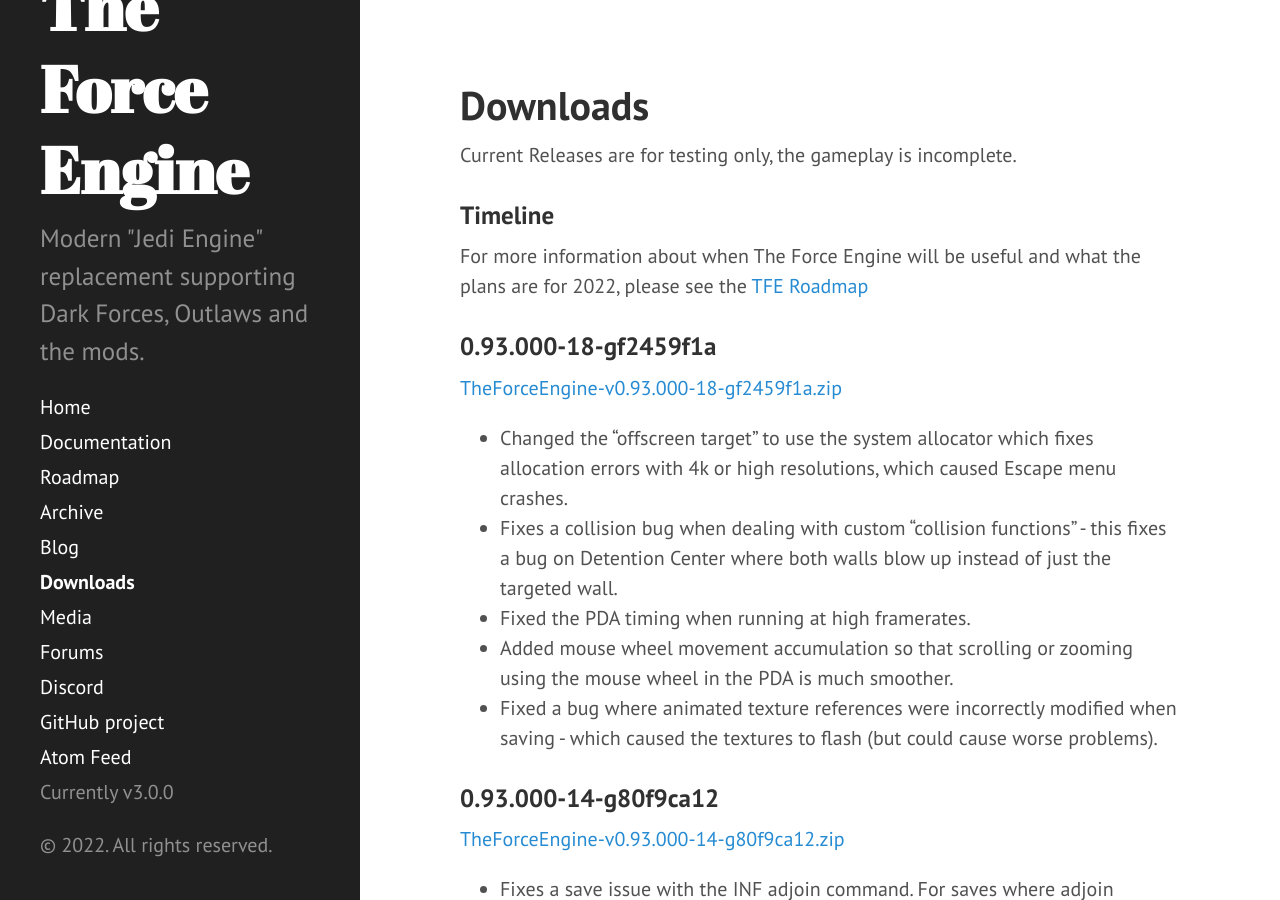
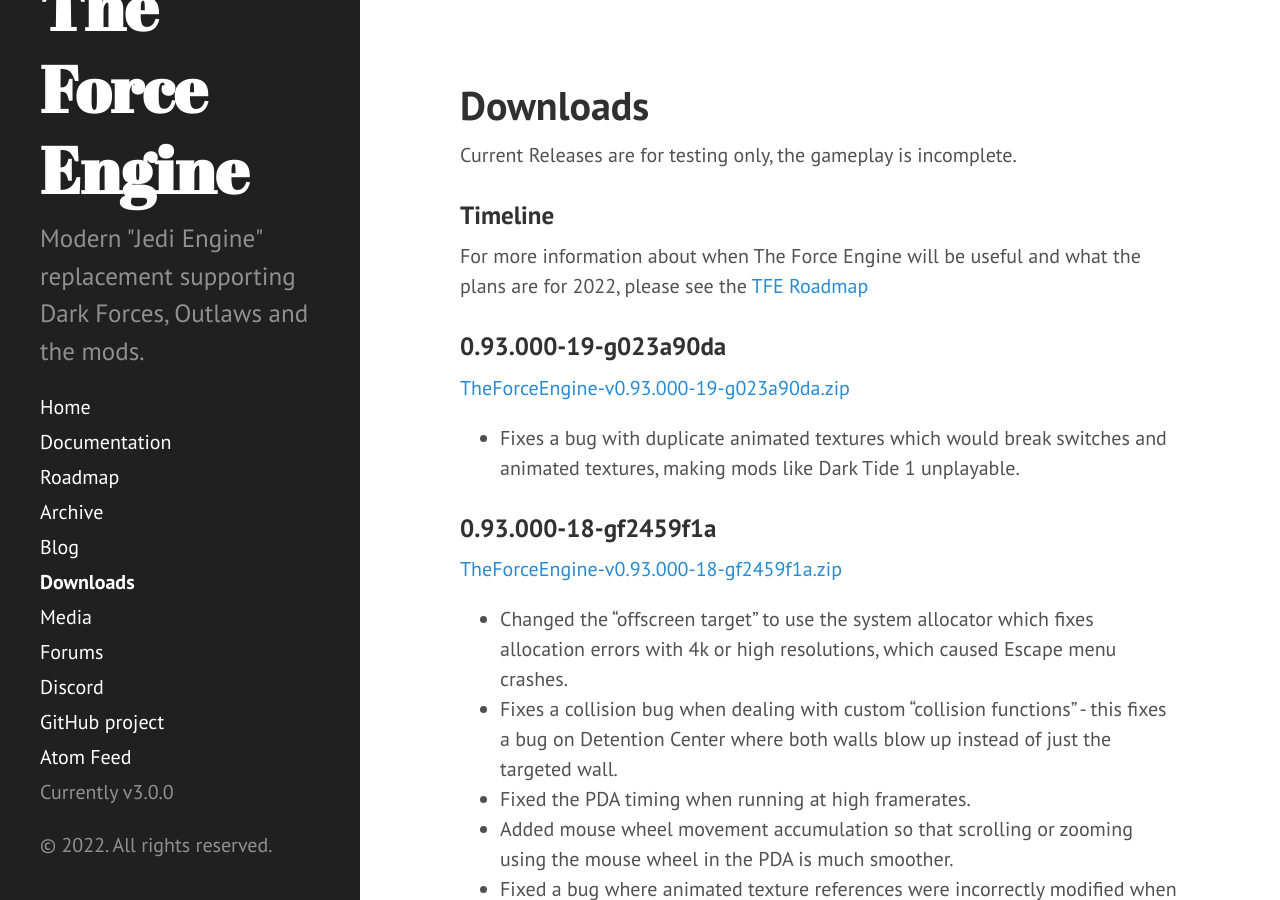
Before and after one commit to TheForceEngine/TheForceEngine.github.io, a Jekyll site: the page built from downloads.md, in a window 1280 px wide and 900 px high. Built offline with Jekyll 4.4.1, drawn with Linux system fonts in a browser that asks for light colours.

Commit message:
Update downloads.md

```diff
--- a/downloads.md
+++ b/downloads.md
@@ -7,6 +7,10 @@
 
 ### Timeline
 For more information about when The Force Engine will be useful and what the plans are for 2022, please see the [TFE Roadmap](Roadmap.md)
+
+### 0.93.000-19-g023a90da
+[TheForceEngine-v0.93.000-19-g023a90da.zip](archive/TheForceEngine-v0.93.000-18-gf2459f1a.zip) <br>
+* Fixes a bug with duplicate animated textures which would break switches and animated textures, making mods like Dark Tide 1 unplayable.
 
 ### 0.93.000-18-gf2459f1a
 [TheForceEngine-v0.93.000-18-gf2459f1a.zip](archive/TheForceEngine-v0.93.000-18-gf2459f1a.zip) <br>
```
